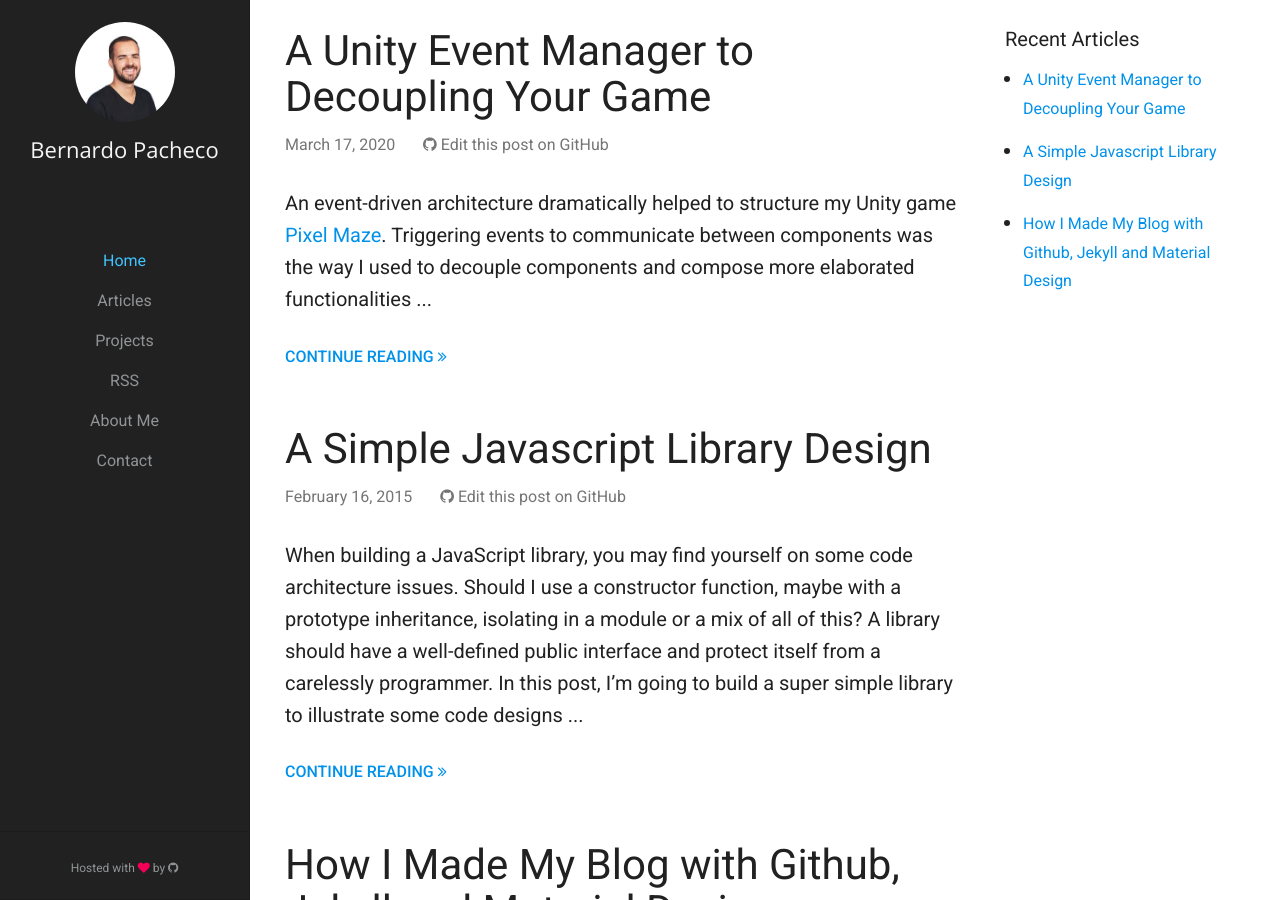
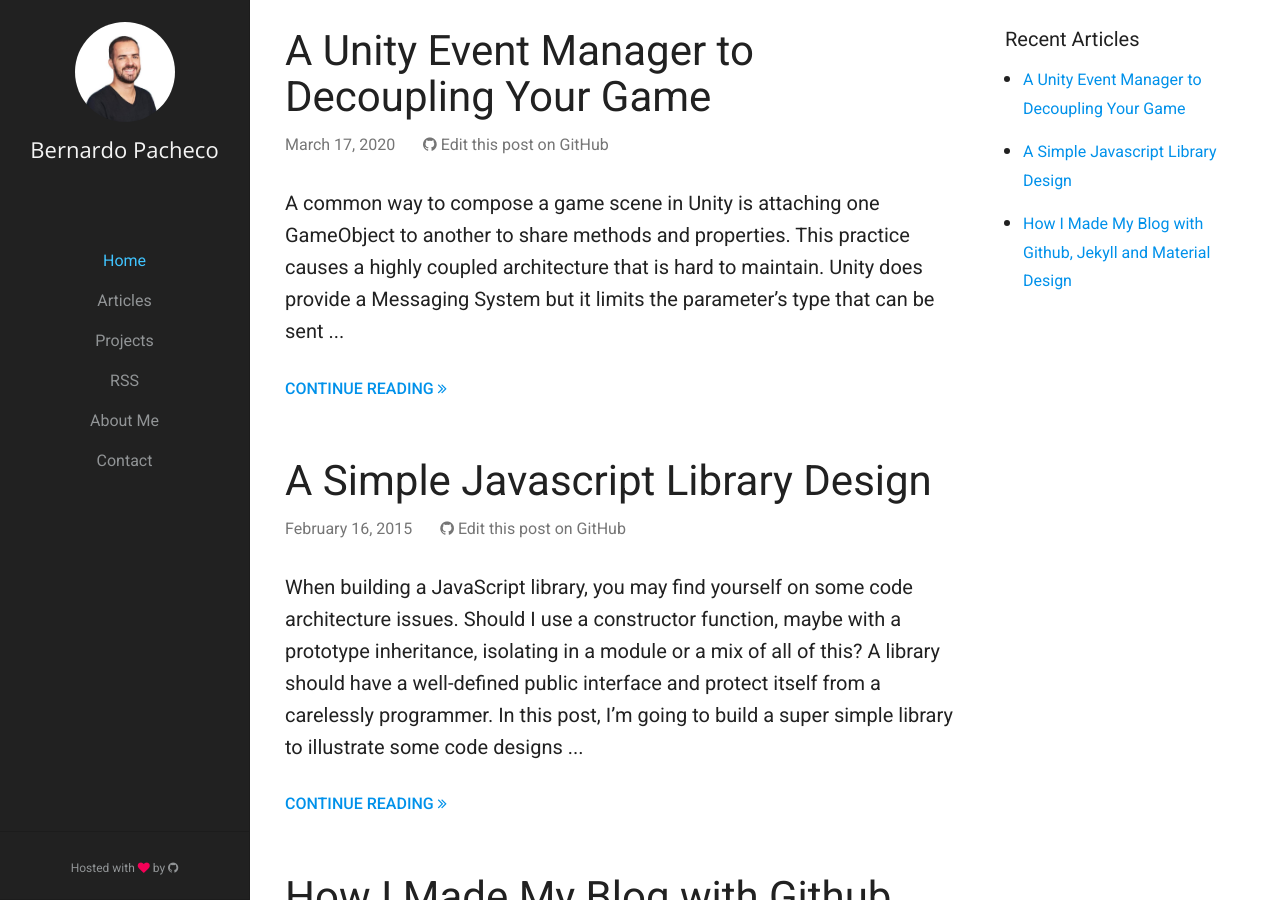
Before and after one commit to bernardopacheco/bernardopacheco.github.io, a Jekyll site: the page built from index.html, in a window 1280 px wide and 900 px high. Built offline with Jekyll 4.4.1, drawn with Linux system fonts in a browser that asks for light colours; the list of posts is cut into pages by our own code; comment, search, counter and statistics services are not loaded.

Commit message:
refactor(post): update unity event manager post

```diff
--- a/_posts/2020-03-17-a-unity-event-manager-to-decoupling-your-game.markdown
+++ b/_posts/2020-03-17-a-unity-event-manager-to-decoupling-your-game.markdown
@@ -5,15 +5,15 @@
 permalink: /a-unity-event-manager-to-decoupling-your-game
 ---
 
-An event-driven architecture dramatically helped to structure my Unity game <a href="/projects#pixel-maze">Pixel Maze</a>. Triggering events to communicate between components was the way I used to decouple components and compose more elaborated functionalities.
+A common way to compose a game scene in Unity is attaching one GameObject to another to share methods and properties. This practice causes a highly coupled architecture that is hard to maintain. Unity does provide a Messaging System but it limits the parameter's type that can be sent.
 
 <!--excerpt_separator-->
 
-In this post I share my custom Unity Event Manager code and how to use it.
+In order to overcome these problems, I created a pure C# Event Manager mechanism. An event-driven architecture dramatically helped to structure my Unity game <a href="/projects#pixel-maze">Pixel Maze</a>. Triggering events to communicate among components allowed to decouple components and compose elaborated functionalities.
 
 ## How to Set up
 
-In the first game scene, create an empty Unity Game Object named *EventManager* and **attach** the `EventManager.cs` script to it. This script is set to `DontDestroyOnLoad`, i.e., it won't be destroyed when reloading scene.
+In the first game scene, create an empty Unity GameObject named *EventManager* and **attach** the `EventManager.cs` script to it. This script is set to `DontDestroyOnLoad`, i.e., it won't be destroyed when reloading scene.
 
 <p><strong>EventManager.cs</strong></p>
 <script src="https://gist.github.com/bernardopacheco/2b853161a9d3b8088e5f153b83342d92.js?file=01_EventManager.cs"></script>
```
